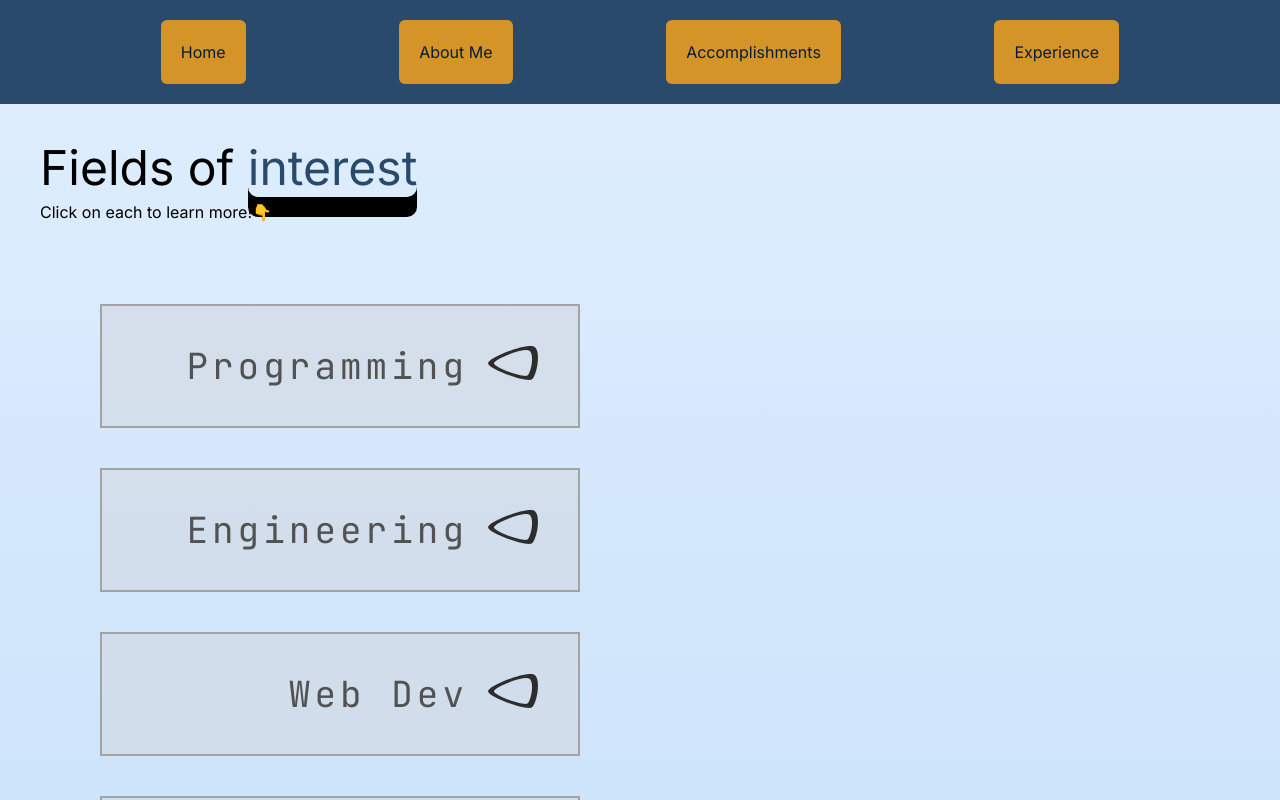
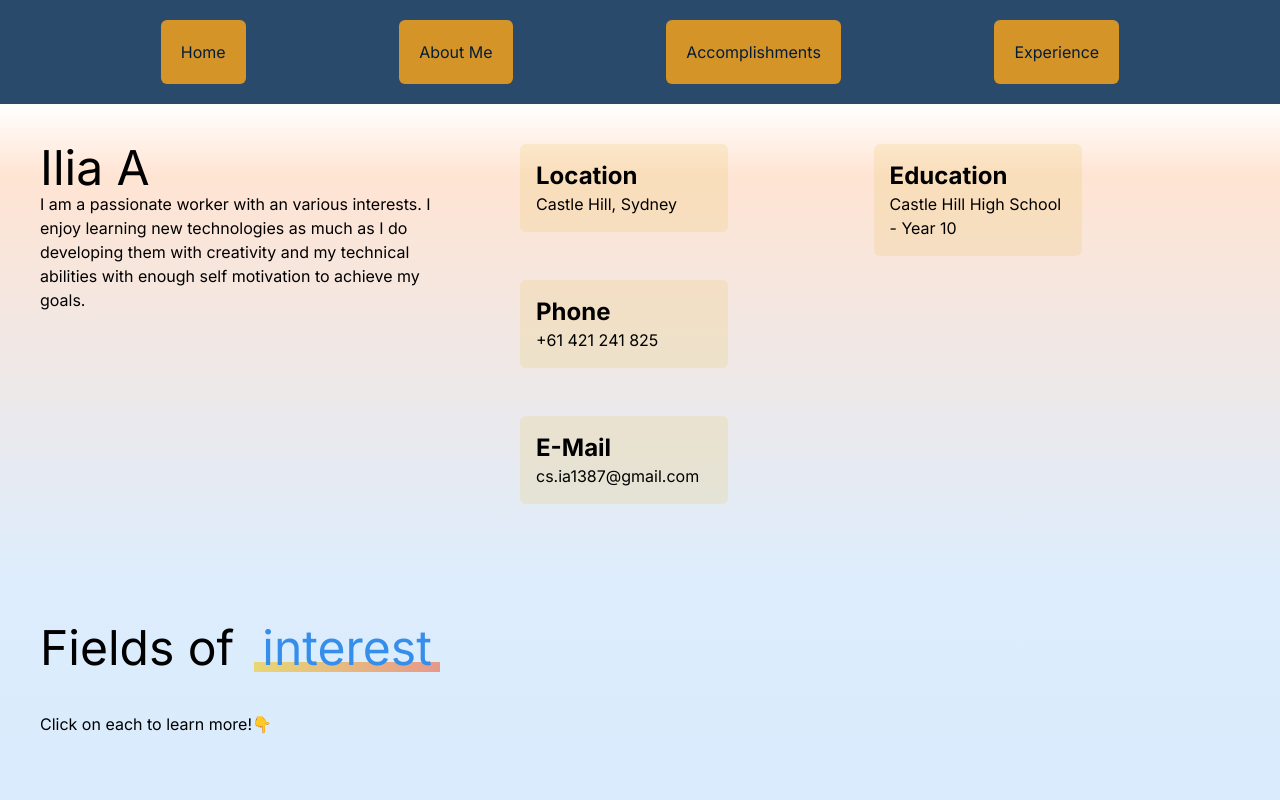
Before and after one commit to ilia-a3/portone, a Next.js app in the folder portone/: page / in a window 1280 px wide. Shown: the top 800 px of the page. Built offline with nearby package versions, Linux system fonts and the light colour scheme.

Commit message:
cool front

```diff
--- /dev/null
+++ b/portone/app/about/page.tsx
@@ -0,0 +1,3 @@
+export default function AboutPage() {
+  return <p>hi</p>;
+}
--- a/portone/app/globals.css
+++ b/portone/app/globals.css
@@ -17,7 +17,14 @@
     --background-end-rgb: 0, 0, 0;
   }
 }
-
+@keyframes underlinemove {
+  from {
+    background-size: 0% 10px;
+  }
+  to {
+    background-size: 100% 10px;
+  }
+}
 .special-button {
   position: static;
 }
@@ -56,9 +63,21 @@
 }
 
 .underlinemaybe {
-  background: transparent;
+  /* background: transparent;
   border-radius: 10px;
   height: 10px;
   width: 55px;
-  box-shadow: 0 20px 0 0 #000;
+  box-shadow: 0 20px 0 0 #000; */
+
+  display: inline-block;
+  text-decoration: none;
+  background-position: bottom left;
+  background-repeat: no-repeat;
+  background-size: 100% 10px;
+  animation: underlinemove 1s ease-in-out 1s;
+  transition: background-size 0.5s ease;
 }
+
+.cool-gradient {
+  background-image: linear-gradient(to right, #f0cb28a1, #f0502888);
+}
--- a/portone/app/navbar.tsx
+++ b/portone/app/navbar.tsx
@@ -51,7 +51,7 @@ export default function Navbar() {
         {nav && (
           <>
             {items.map((item) => (
-              <Link href={item.uri}>
+              <Link key={item.name} href={item.uri}>
                 <button
                   key={item.uri}
                   className="w-full bg-ayellow rounded-md text-abluedark hover:-translate-y-2 transition-all duration-200 active:translate-y-4 hover:bg-ayellowdark"
--- a/portone/app/page.tsx
+++ b/portone/app/page.tsx
@@ -1,14 +1,60 @@
 import Image from "next/image";
-const items: [string, string, string, string, string] = [
+const items: string[] = [
   "Programming",
   "Engineering",
   "Web Dev",
   "Computing",
   "Something",
 ];
+const details: { title: string; desc: string }[] = [
+  {
+    title: "Location",
+    desc: "Castle Hill, Sydney",
+  },
+  {
+    title: "Phone",
+    desc: "+61 421 241 825",
+  },
+  {
+    title: "E-Mail",
+    desc: "cs.ia1387@gmail.com",
+  },
+  {
+    title: "Education",
+    desc: "Castle Hill High School - Year 10",
+  },
+];
 export default function Home() {
   return (
     <>
+      <section className="bg-gr-front-two h-[30rem] flex md:flex-row flex-col">
+        <div className="p-10 w-100% md:max-w-110">
+          <h1 className="text-5xl">Ilia A</h1>
+          <p>
+            I am a passionate worker with an various interests. I enjoy learning
+            new technologies as much as I do developing them with creativity and
+            my technical abilities with enough self motivation to achieve my
+            goals.
+            {/* I have worked making websites for small companies
+            and offered internships for startups. Learning from online sites
+            such as Udemy and over 3 years experiecne, I have learnt all the
+            skills needed to develop the next full stack application. */}
+          </p>
+        </div>
+        <div className="p-10 w-100% md:max-w-200 flex md:flex-col flex-row justify-between flex-wrap">
+          {details.map((d) => (
+            <div
+              key={d.title}
+              className="mb-10 bg-ayellowlighter p-4 rounded-md bg-opacity-20 max-w-52"
+            >
+              <h3 className="text-2xl">
+                <b>{d.title}</b>
+              </h3>
+              <p>{d.desc}</p>
+            </div>
+          ))}
+        </div>
+      </section>
       <section className="flex flex-col lg:flex-row h-front-first-h bg-gr-front-one order-1">
         <div className="hidden w-0 h-0 lg:w-50% lg:h-front-first p-5 bg-red-900">
           {/* <img src="/background-front-1.svg" /> */}
@@ -17,10 +63,12 @@ export default function Home() {
         <div className="w-100% lg:w-50% h-auto sm:pr-5">
           <div className="p-10 text-left">
             <h2 className="text-5xl mb-2">
-              Fields of{" "}
-              <span className="text-abluelight underlinemaybe">interest</span>
+              Fields of
+              <span className="text-abluelighttext underlinemaybe ml-5 pl-2 pr-2 cool-gradient">
+                interest
+              </span>
             </h2>
-            <p>Click on each to learn more!👇</p>
+            <p className="mt-10">Click on each to learn more!👇</p>
           </div>
           <ul className="text-right w-100% font-jb" dir="rtl">
             {items.map((item) => (
--- a/portone/tailwind.config.ts
+++ b/portone/tailwind.config.ts
@@ -15,9 +15,13 @@ const config: Config = {
         front: "url('/front-maybe.bmp')",
         "gr-front-one":
           "linear-gradient(0deg, rgba(255,255,255,0) 0%, rgba(200,225,251,1) 10%, rgba(221,237,253,1) 100%)",
+        "gr-front-two":
+          "linear-gradient(0deg, rgba(221,237,253,1) 0%, rgba(255,228,211,1) 85%, rgba(255,255,255,1) 100%)",
+        coolgrad: "linear-gradient(to right, #f0cb28a1, #f0502888)",
       },
       colors: {
         abluelight: "#2a4a6b",
+        abluelighttext: "#368eeb",
         abluedark: "#031d38",
         ayellow: "#d49428",
         ayellowl: "#d4a928",
```
